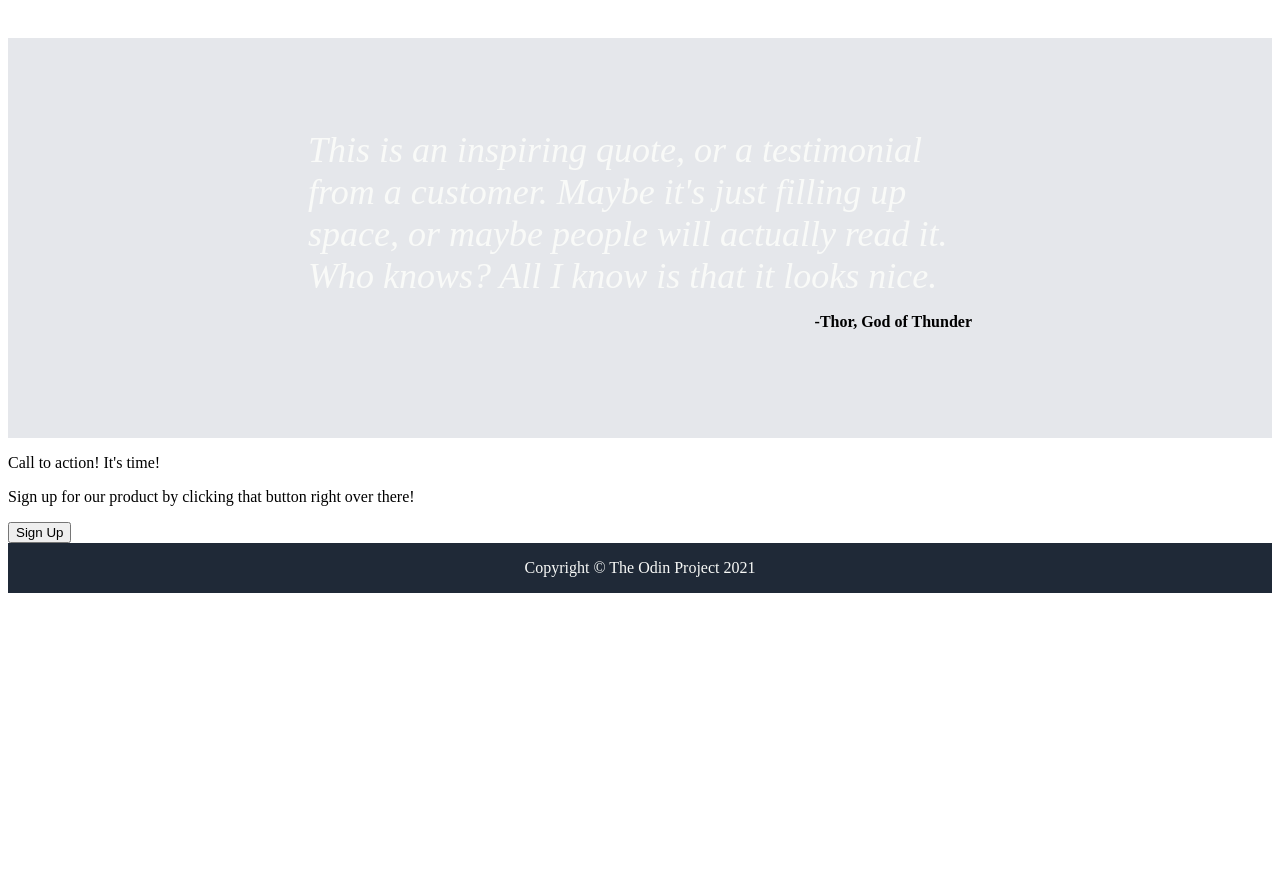
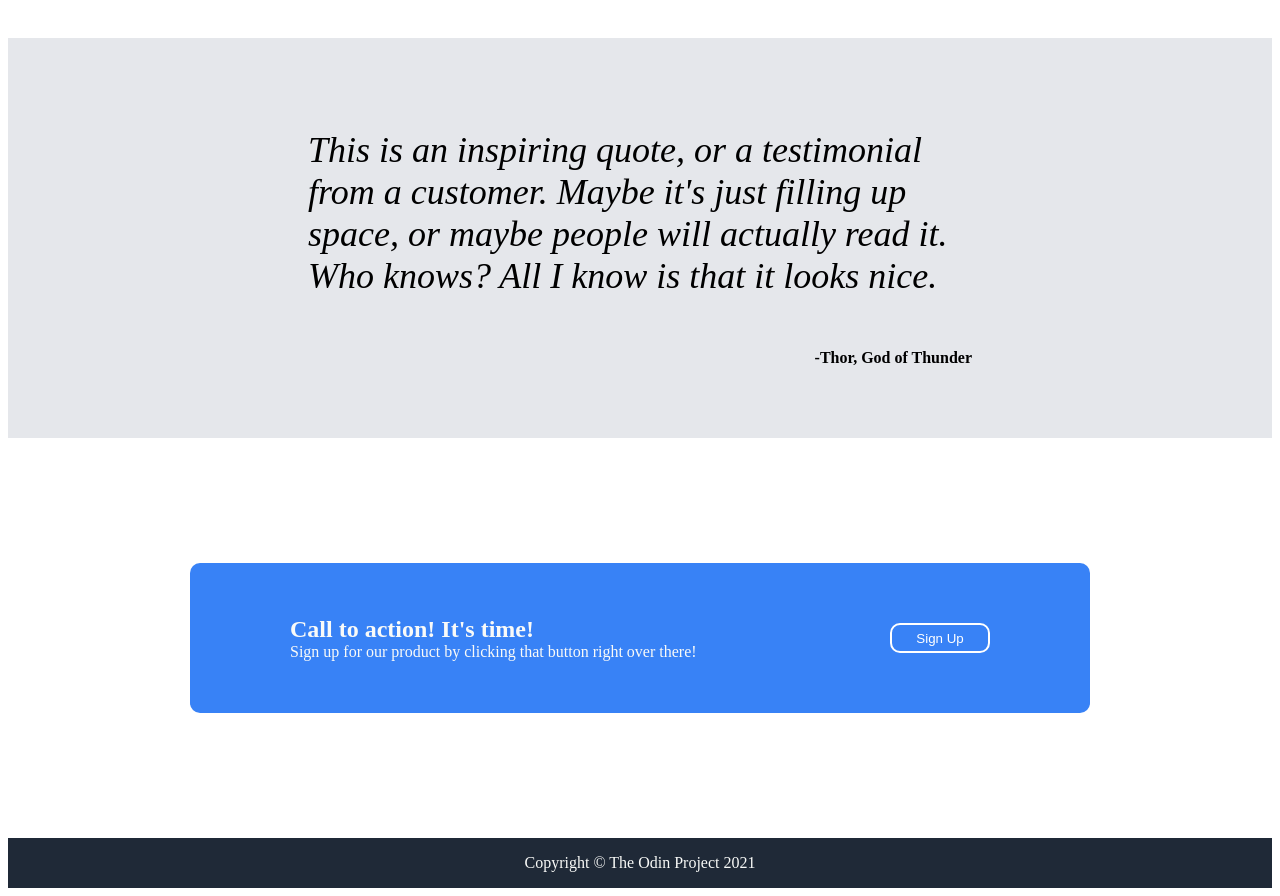
Before and after one commit to maritzbuchholz/odin-landing, a plain HTML site: page index.html in a window 1280 px wide. Shown: the part 820-1716 px from the top of the page. Before the commit the page ends 1421 px from the top, so only its background shows below. Drawn offline with Linux system fonts and the light colour scheme.

Commit message:
Finalize draft of registration section

```diff
--- a/index.html
+++ b/index.html
@@ -63,9 +63,13 @@
 
     <!-- Registration section -->
     <div class="register">
-        <p>Call to action! It's time!</p>
-        <p>Sign up for our product by clicking that button right over there!</p>
-        <button>Sign Up</button>
+        <div class="container">
+            <div class="left">
+                <p class="action">Call to action! It's time!</p>
+                <p>Sign up for our product by clicking that button right over there!</p>
+            </div>
+            <button>Sign Up</button>
+        </div>
     </div>
 
     <!-- Footer section -->
--- a/styles.css
+++ b/styles.css
@@ -35,7 +35,7 @@ a {
     color: white;
 }
 
-.left {
+.intro .left {
     width: 400px;
     height: 200px;
     display: flex;
@@ -43,14 +43,14 @@ a {
     justify-content: space-between;
 }
 
-.one{
+.intro .one{
     margin: 0px;
     font-size: 48px;
     font-weight: bolder;
     color: #F9FAF8;
 }
 
-.right {
+.intro .right {
     width: 400px;
     height: 200px;
     display: flex;
@@ -116,8 +116,8 @@ a {
     background-color: #E5E7EB;
     height: 400px;
     display: flex;
+    flex-direction: column;
     justify-content: center;
-    flex-direction: column;
 }
 
 .quote .one {
@@ -132,6 +132,51 @@ a {
     font-weight: bold;
 }
 
+/* Registration section */
+
+.register {
+    height: 400px;
+    display: flex;
+    justify-content: center;
+    align-items: center;
+}
+
+.container {
+    display: flex;
+    justify-content: space-between;
+    align-items: center;
+    height: 150px;
+    width: 700px;
+    background-color: #3882F6;
+    padding-left: 100px;
+    padding-right: 100px;
+    border-radius: 10px;
+}
+
+.register button {
+    height: 30px;
+    width: 100px;
+    color: white;
+    background-color: #3882F6;
+    border: 2px solid white;
+    border-radius: 10px;
+}
+
+.register .left {
+    color: #F9FAF8;
+}
+
+.left .action {
+    font-size: 24px;
+    font-weight: bolder;
+}
+
+.register p {
+    margin: 0px;
+}
+
+/* Footer section */
+
 .footer {
     background-color: #1F2937;
     color: #F9FAF8;
```
